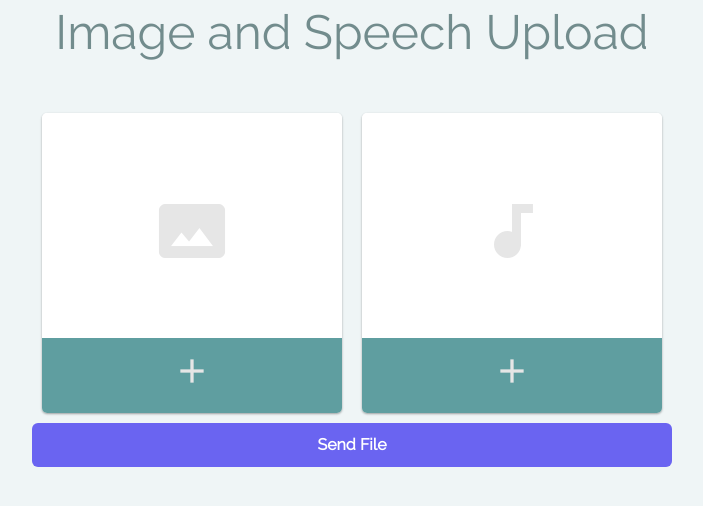
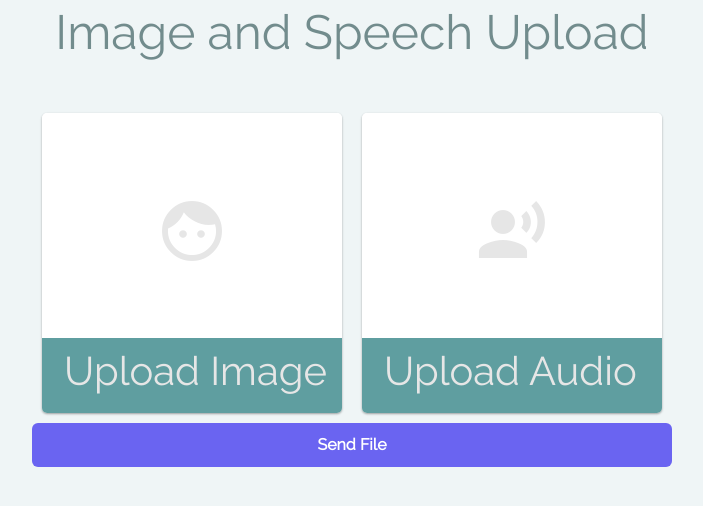
Before and after one commit to tong2984a/ai_lipsync, a Flask app: template templates/upload.html in a window 1280 px wide. Shown: the part 167-673 px from the top of the page, without its empty margins (288-991 px from the left). Run offline with Flask 3, Linux system fonts and the light colour scheme; the template is opened without the code that fills it: most values are stand-ins (such as "Sample title", 1, 10 or a date in 2020); some libraries are stand-ins or nearby versions.

Commit message:
use text button for upload

```diff
--- a/static/upload/css/style.css
+++ b/static/upload/css/style.css
@@ -68,14 +68,22 @@ h1 {
   cursor: pointer;
   overflow: hidden;
 }
-.upload-options label::after {
-  content: "add";
-  font-family: "Material Icons";
+.imgLabel label::after {
+  content: "Upload Image";
   position: absolute;
   font-size: 2.5rem;
   color: #e6e6e6;
   top: calc(50% - 2.5rem);
-  left: calc(50% - 1.25rem);
+  left: calc(50% - 8rem);
+  z-index: 0;
+}
+.audioLabel label::after {
+  content: "Upload Audio";
+  position: absolute;
+  font-size: 2.5rem;
+  color: #e6e6e6;
+  top: calc(50% - 2.5rem);
+  left: calc(50% - 8rem);
   z-index: 0;
 }
 .upload-options label span {
@@ -104,7 +112,7 @@ h1 {
   background-size: cover;
 }
 .js--image-preview::after {
-  content: "photo_size_select_actual";
+  content: "face";
   font-family: "Material Icons";
   position: relative;
   font-size: 4.5em;
@@ -132,7 +140,7 @@ h1 {
   background-size: cover;
 }
 .js--audio-preview::after {
-  content: "audiotrack";
+  content: "record_voice_over";
   font-family: "Material Icons";
   position: relative;
   font-size: 4.5em;
--- a/templates/upload.html
+++ b/templates/upload.html
@@ -18,7 +18,7 @@
 <div class="wrapper">
   <div class="box">
     <div class="js--image-preview"></div>
-    <div class="upload-options">
+    <div class="upload-options imgLabel">
       <label>
         <input type="file" name="imgFile" class="image-upload" accept="image/*" />
       </label>
@@ -29,7 +29,7 @@
     <div class="js--audio-preview">
       <audio class="audio-control" controls src=""></audio>
     </div>
-    <div class="upload-options">
+    <div class="upload-options audioLabel">
       <label>
         <input type="file" name="audioFile" class="image-upload" accept="audio/*" />
       </label>
@@ -40,6 +40,7 @@
   <button type="submit" class="formbold-btn w-full">Send File</button>
 </div>
 </form>
+
 <!-- partial -->
   <script src="{{ url_for('static', filename='upload/js/script.js') }}"></script>
 </body>
```
